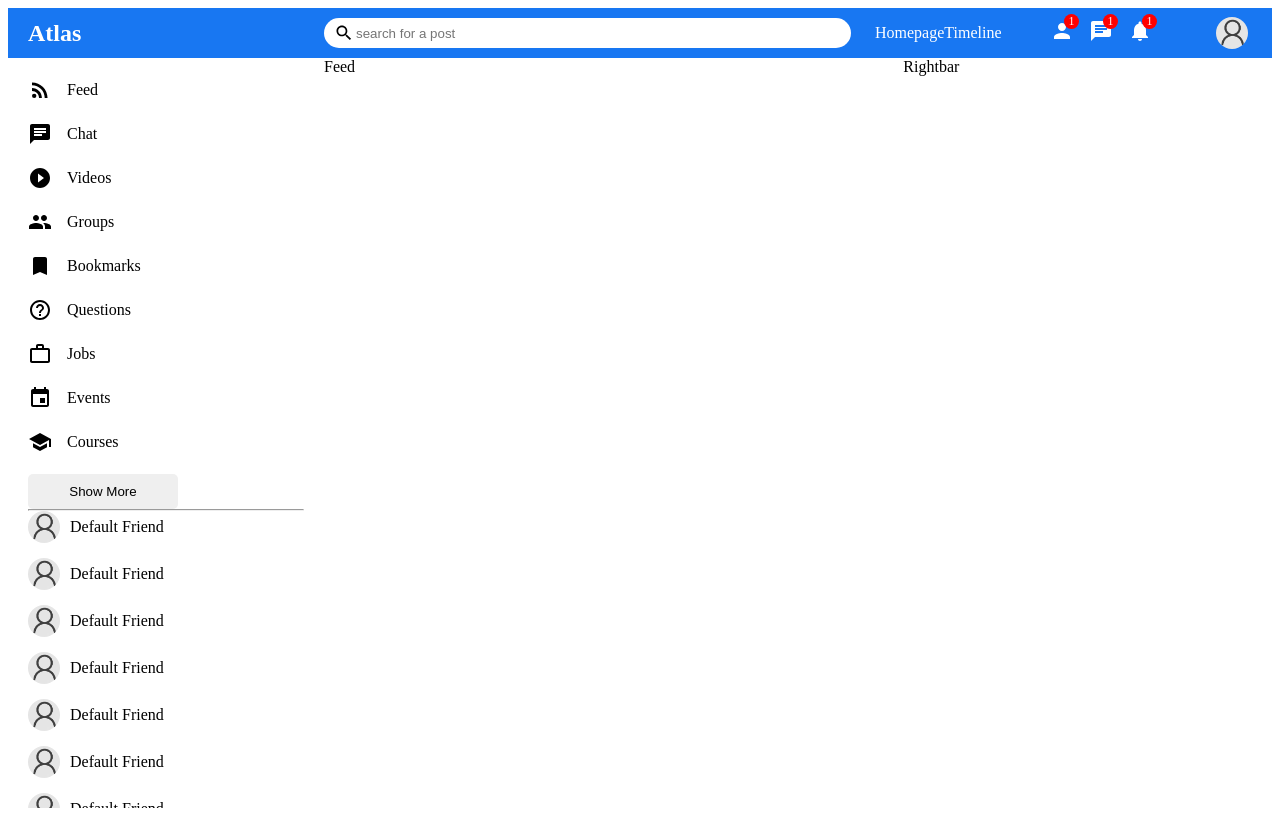
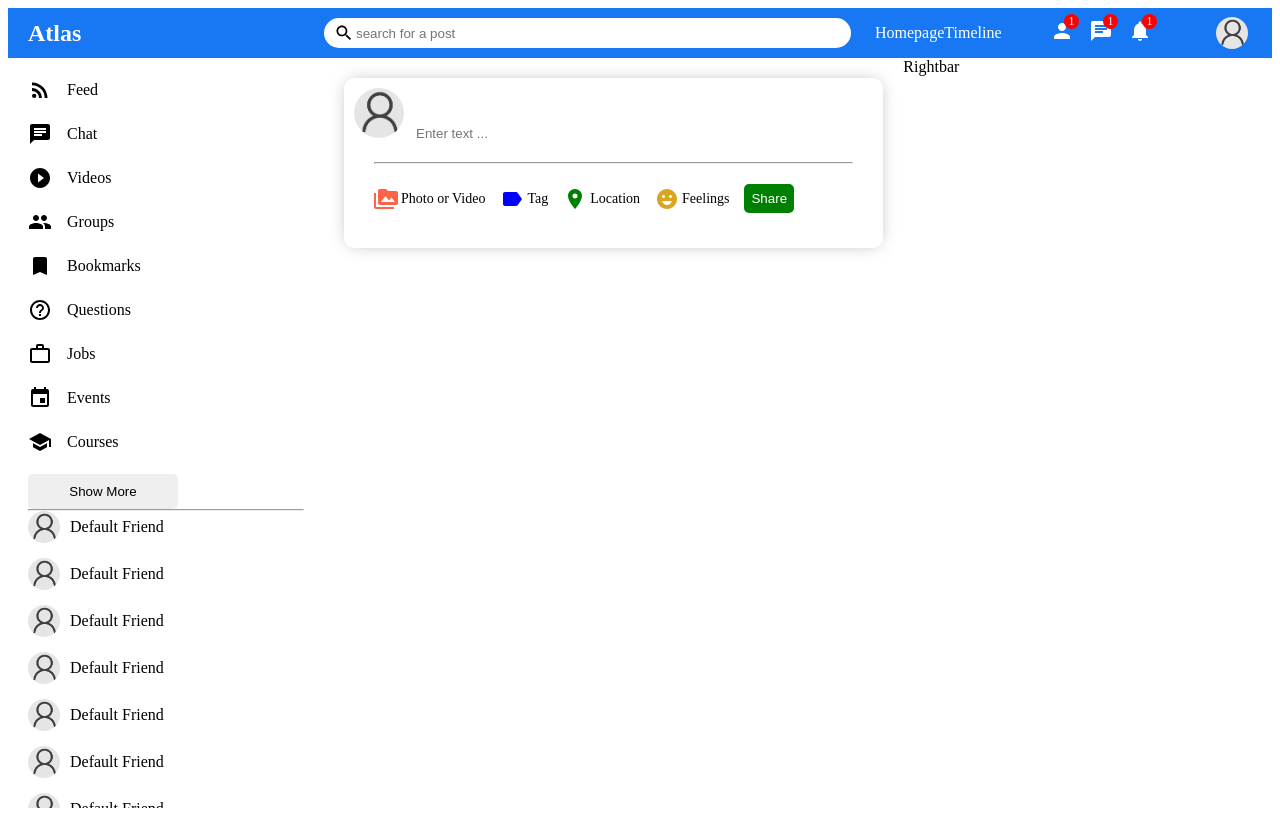
Before and after one commit to nallylatwit/AtlasSeniorProject, a React (Create React App) app in the folder app-react/: page / in a window 1280 px wide. Built offline with nearby package versions, Linux system fonts and the light colour scheme.

Commit message:
Feed and Share Components Layout and Style

```diff
--- a/app-react/src/components/feed/Feed.jsx
+++ b/app-react/src/components/feed/Feed.jsx
@@ -1,8 +1,13 @@
 import React from 'react'
+import Share from '../share/Share'
 import './feed.css'
 
 export default function Feed() {
   return (
-    <div className='feed'>Feed</div>
+    <div className='feed'>
+      <div className="feedWrapper">
+        <Share />
+      </div>
+    </div>
   )
 }
--- a/app-react/src/components/feed/feed.css
+++ b/app-react/src/components/feed/feed.css
@@ -1,3 +1,7 @@
 .feed {
     flex: 5.5;
 }
+
+.feedWrapper {
+    padding: 20px;
+}
--- /dev/null
+++ b/app-react/src/components/share/Share.jsx
@@ -0,0 +1,41 @@
+import React from 'react'
+import './share.css'
+import {EmojiEmotions, Label, PermMedia, Room} from '@material-ui/icons'
+
+export default function Share() {
+  return (
+    <div className='share'>
+        <div className="shareWrapper">
+            <div className="shareTop">
+                <img className ='shareProfileImg' src="/assets/person/default.jpeg" alt=""/>
+                <input type="text"
+                    placeholder='Enter text ...'
+                    className='shareInput'
+                />
+            </div>
+            <hr className='shareHr'/>
+            <div className="shareBottom">
+                <div className="shareOptions">
+                    <div className="shareOption">
+                        <PermMedia htmlColor='tomato' className='shareIcon'/>
+                        <span className="shareOptionText">Photo or Video</span>
+                    </div>
+                    <div className="shareOption">
+                        <Label htmlColor='blue' className='shareIcon'/>
+                        <span className="shareOptionText">Tag</span>
+                    </div>
+                    <div className="shareOption">
+                        <Room htmlColor='green' className='shareIcon'/>
+                        <span className="shareOptionText">Location</span>
+                    </div>
+                    <div className="shareOption">
+                        <EmojiEmotions htmlColor='goldenrod' className='shareIcon'/>
+                        <span className="shareOptionText">Feelings</span>
+                    </div>
+                    <button className="shareButton">Share</button>
+                </div>
+            </div>
+        </div>
+    </div>
+  )
+}
--- /dev/null
+++ b/app-react/src/components/share/share.css
@@ -0,0 +1,71 @@
+.share {
+    width: 100%;
+    height: 170px;
+    border-radius: 10px;
+    -webkit-box-shadow: 0px 0px 18px -5px rgba(0,0,0,0.36);
+    box-shadow: 0px 0px 18px -5px rgba(0,0,0,0.36);
+}
+
+.shareWrapper {
+    padding: 10px;
+}
+
+.shareProfileImg {
+    width: 50px;
+    height: 50px;
+    border-radius: 50%;
+    object-fit: cover;
+    margin-right: 10px;
+}
+
+.shareInput {
+    border: none;
+    width: 80%;
+}
+
+.shareInput:focus{
+    outline: none;
+}
+
+.shareHr {
+    margin: 20px;
+}
+
+.shareBottom {
+    display: flex;
+    align-items: center;
+    justify-content: space-between;
+}
+
+.shareOptions {
+    display: flex;
+    margin-left: 20px;
+}
+
+.shareOption {
+    display: flex;
+    align-items: center;
+    margin-right: 15px;
+    cursor: pointer;
+}
+
+.shareIcon {
+    font-size: 18px;
+    margin-right: 3px;
+}
+
+.shareOptionText{
+    font-size: 14px;
+    font-weight: 500;
+}
+
+.shareButton{
+    border: none;
+    padding: 7px;
+    border-radius: 5px;
+    background-color: green;
+    font-weight: 500;
+    margin-right: 20px;
+    cursor: pointer;
+    color: white;
+}
```
